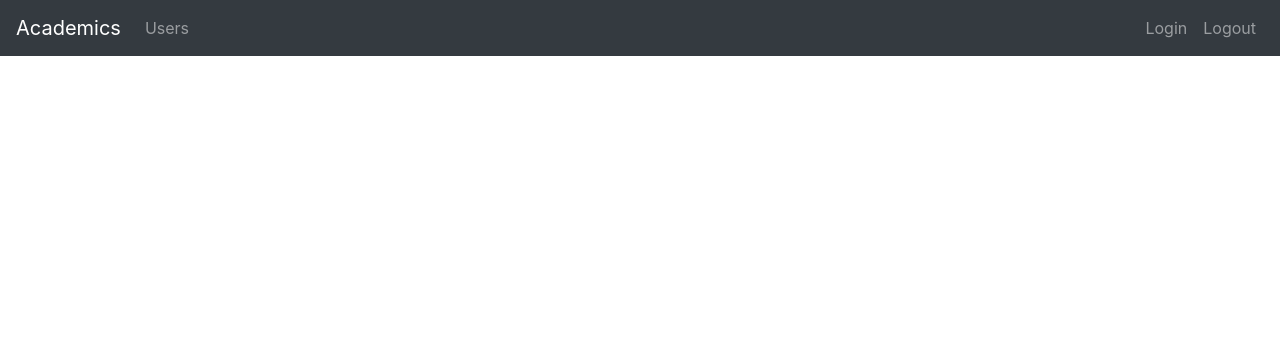
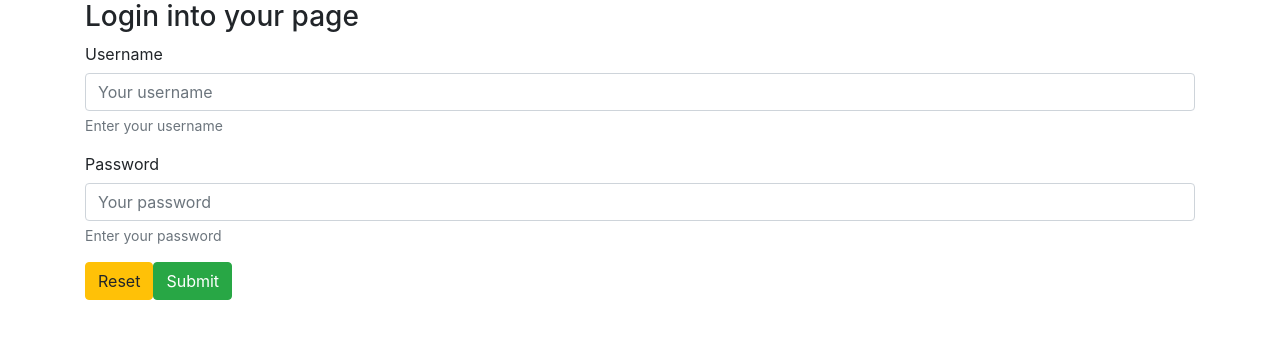
Before and after one commit to PieterAp/projetoDAE, a Nuxt app in the folder projectDAEClient/: page /auth/login in a window 1280 px wide. Shown: the top 338 px of the page. Built offline with nearby package versions, Linux system fonts and the light colour scheme.

Commit message:
simple login design

```diff
--- a/projectDAEClient/pages/auth/login.vue
+++ b/projectDAEClient/pages/auth/login.vue
@@ -1,11 +1,66 @@
 <template>
-  <navbar>
-  </navbar>
+  <b-container>
+      <h3>Login into your page</h3>
+      <b-form @submit.prevent="onSubmit" @reset="onReset">
+          <b-form-group label="Username" description="Enter your username">
+              <b-input
+                  name="username"
+                  placeholder="Your username"
+                  v-model.trim="username"
+                  required />
+          </b-form-group>
+          <b-form-group label="Password" description="Enter your password">
+              <b-input
+                  name="password"
+                  type="password"
+                  placeholder="Your password"
+                  v-model="password"
+                  required />
+          </b-form-group>
+          <b-button type="reset" class="btn-warning">Reset</b-button>
+          <b-button type="submit" class="btn-success">Submit</b-button>
+      </b-form>
+  </b-container>
 </template>
+
 <script>
+export default {
+  auth: false,
+  data() {
+      return {
+      username: null,
+      password: null
+  }
+},
+methods: {
+  onSubmit() {
+      let promise = this.$auth.loginWith('local', {
+          data: {
+              username: this.username,
+              password: this.password
+          }
+      })
 
+      promise.then(() => {
+          this.$toast.success('You are logged in!').goAway(3000)
+
+          // check if the user $auth.user object is set
+          console.log(this.$auth.user)
+
+          // TODO redirect based on the user role
+          // eg:
+          this.$router.push('/users')
+
+      })
+      promise.catch(() => {
+          this.$toast.error('Sorry, you cant login. Ensure your credentials are correct').goAway(3000)
+      })
+
+      },
+      onReset() {
+          this.username = null
+          this.password = null
+      }
+  }
+}
 </script>
-
-<style scoped>
-
-</style>
```
